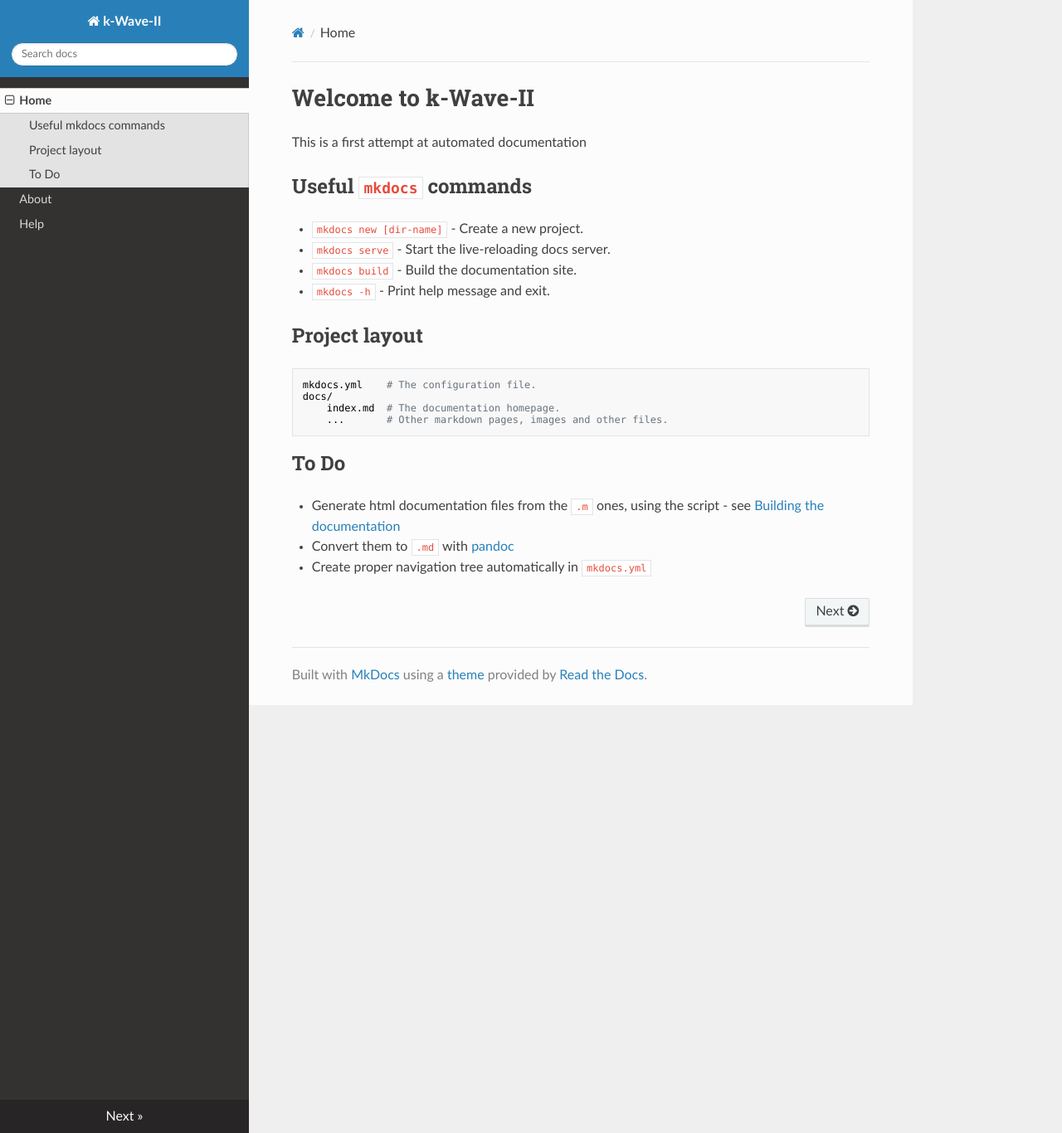
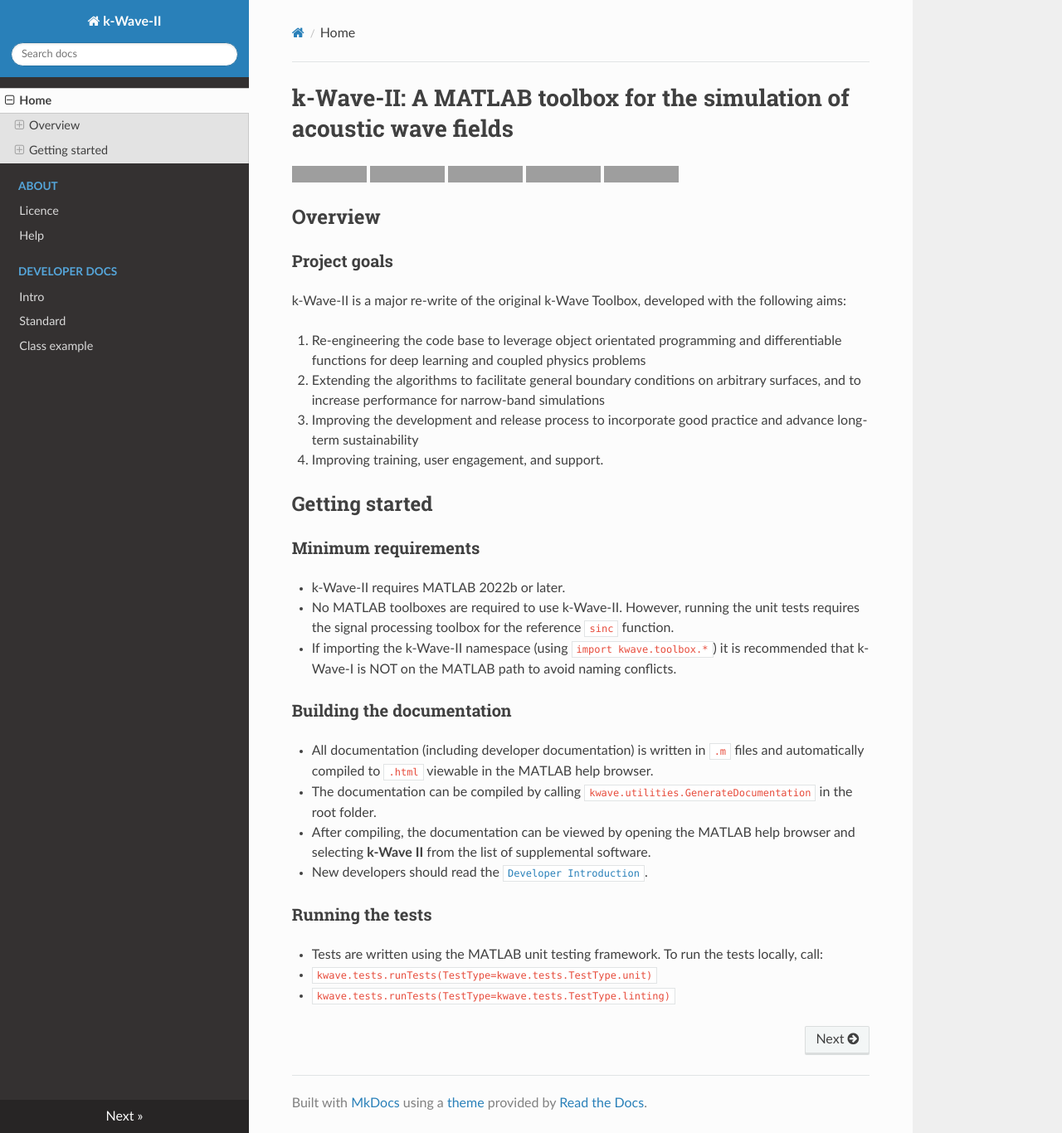
Before and after one commit to ucl-bug/k-wave-ii, an MkDocs documentation site: the page built from docs/index.md, in a window 1280 px wide and 1366 px high. Shown: the whole window at 83% size. Built offline with MkDocs 1.6.1, drawn with Linux system fonts in a browser that asks for light colours; nearby versions of some CDN libraries; grey boxes are pictures that could not be loaded.

Commit message:
#156: add some static md files in docs, and clean up the folder.

```diff
--- a/docs/index.md
+++ b/docs/index.md
@@ -1,22 +1,39 @@
-# Welcome to k-Wave-II
+# k-Wave-II: A MATLAB toolbox for the simulation of acoustic wave fields
 
-This is a first attempt at automated documentation
+[![License: LGPL v3](https://img.shields.io/badge/License-LGPL_v3-blue.svg)](LICENSE.txt) [![codecov](https://codecov.io/gh/ucl-bug/k-wave-ii/graph/badge.svg?token=A8UMTDRF6T)](https://codecov.io/gh/ucl-bug/k-wave-ii) ![unit tests](https://github.com/ucl-bug/k-wave-ii/actions/workflows/tests.yml/badge.svg) ![code quality](https://github.com/ucl-bug/k-wave-ii/actions/workflows/code_quality.yml/badge.svg) ![build docs](https://github.com/ucl-bug/k-wave-ii/actions/workflows/docs.yml/badge.svg)
 
-## Useful `mkdocs` commands
+## Overview
 
-* `mkdocs new [dir-name]` - Create a new project.
-* `mkdocs serve` - Start the live-reloading docs server.
-* `mkdocs build` - Build the documentation site.
-* `mkdocs -h` - Print help message and exit.
+### Project goals
 
-## Project layout
+k-Wave-II is a major re-write of the original k-Wave Toolbox, developed
+with the following aims:
 
-    mkdocs.yml    # The configuration file.
-    docs/
-        index.md  # The documentation homepage.
-        ...       # Other markdown pages, images and other files.
+1. Re-engineering the code base to leverage object orientated programming
+and differentiable functions for deep learning and coupled physics problems
+2. Extending the algorithms to facilitate general boundary conditions on
+arbitrary surfaces, and to increase performance for narrow-band simulations
+3. Improving the development and release process to incorporate good
+practice and advance long-term sustainability
+4. Improving training, user engagement, and support.
 
-## To Do
-* Generate html documentation files from the `.m` ones, using the script - see [Building the documentation](about.md)
-* Convert them to `.md` with [pandoc](https://pandoc.org/)
-* Create proper navigation tree automatically in `mkdocs.yml`
+## Getting started
+
+### Minimum requirements
+
+- k-Wave-II requires MATLAB 2022b or later.
+- No MATLAB toolboxes are required to use k-Wave-II. However, running the unit tests requires the signal processing toolbox for the reference `sinc` function.
+- If importing the k-Wave-II namespace (using `import kwave.toolbox.*`) it is recommended that k-Wave-I is NOT on the MATLAB path to avoid naming conflicts.
+
+### Building the documentation
+
+- All documentation (including developer documentation) is written in `.m` files and automatically compiled to `.html` viewable in the MATLAB help browser.
+- The documentation can be compiled by calling `kwave.utilities.GenerateDocumentation` in the root folder.
+- After compiling, the documentation can be viewed by opening the MATLAB help browser and selecting **k-Wave II** from the list of supplemental software.
+- New developers should read the [`Developer Introduction`](developerIntroduction.md).
+
+### Running the tests
+
+- Tests are written using the MATLAB unit testing framework. To run the tests locally, call:
+   - `kwave.tests.runTests(TestType=kwave.tests.TestType.unit)`
+   - `kwave.tests.runTests(TestType=kwave.tests.TestType.linting)`
--- a/mkdocs.yml
+++ b/mkdocs.yml
@@ -2,8 +2,16 @@
 plugins:
   - search
   - literate-nav
+#markdown_extensions:
+#  -
 nav:
   - Home: index.md
-  - About: about.md
-  - Help: k-wave-ii-helpfiles/
+  - About:
+    - Licence: LICENSE.md
+  - Help: helpfilesweb/
+  - Developer docs:
+    - Intro: developerIntroduction.md
+    - Standard: codingStandard.md
+    - Class example: helpfilesweb/classDocsExample.md
+
 theme: readthedocs
```
Also changed, not shown: docs/LICENSE.md (renamed from docs/LICENSE.txt, +2 -0 lines), docs/about.md (deleted, +0 -39 lines), docs/codingStandard.md (added, +130 -0 lines), docs/developerIntroduction.md (added, +97 -0 lines), 2 other files.
